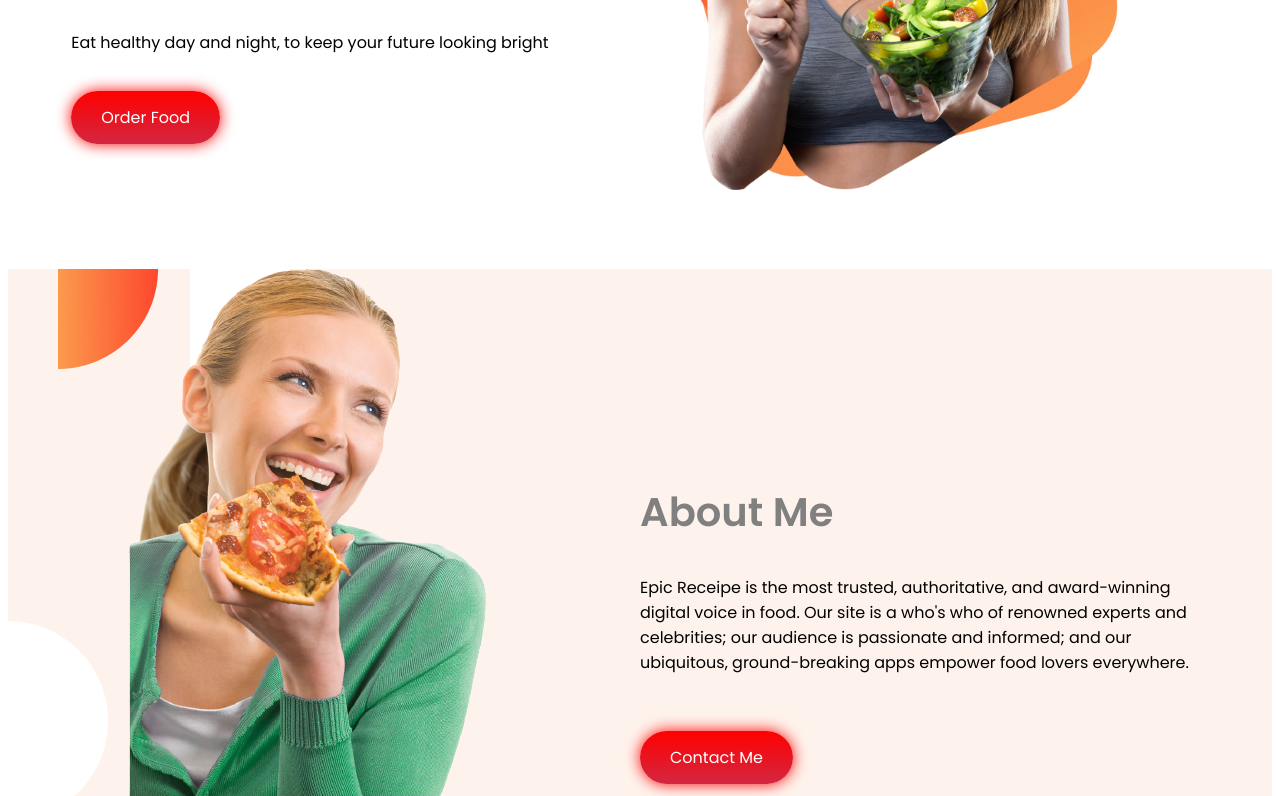
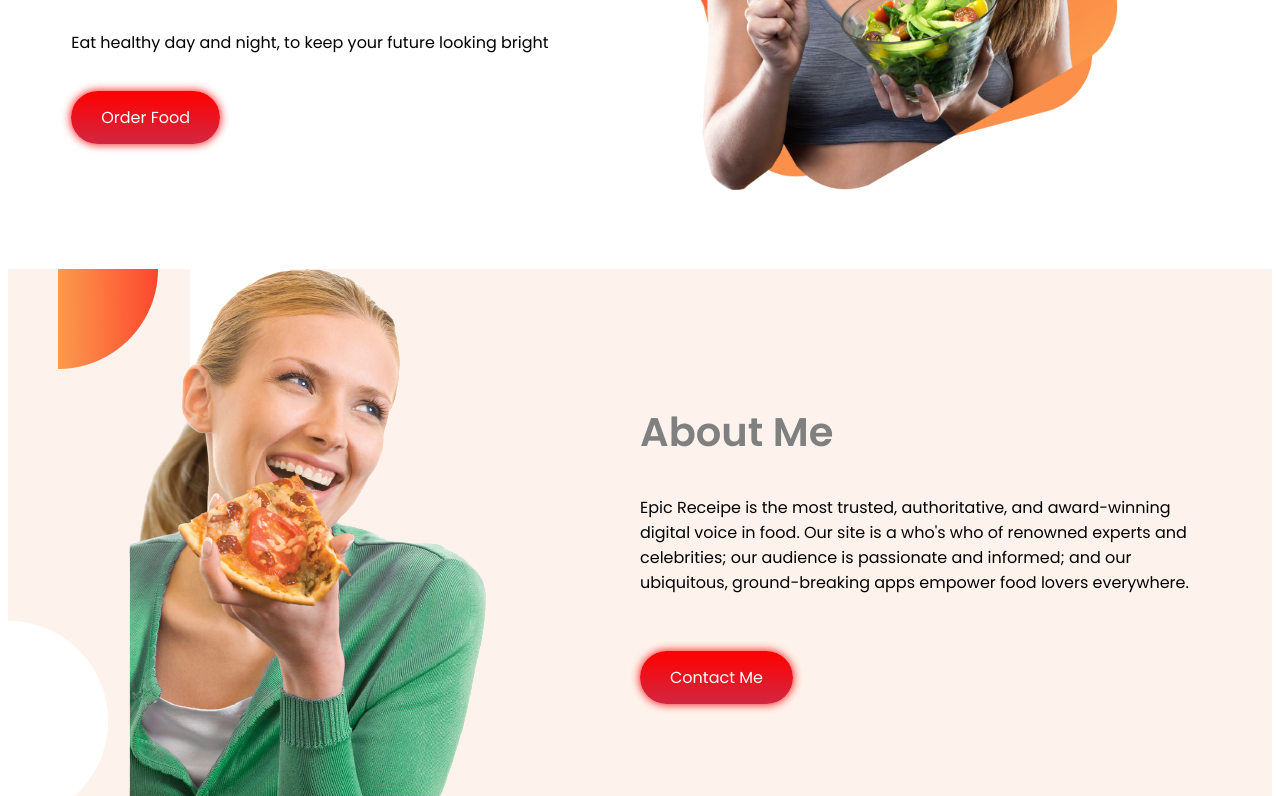
Before and after one commit to Ajij-khaan/Epic-Receipe, a plain HTML site: page index.html in a window 1280 px wide. Shown: the part 406-1202 px from the top of the page. Drawn offline with Linux system fonts and the light colour scheme.

Commit message:
Last Done

```diff
--- a/style.css
+++ b/style.css
@@ -45,19 +45,19 @@ h1{
     color: white;
     background-image: linear-gradient(#ff0000, #d32741);
     border-radius: 100px;
-    box-shadow: 0px 0px 15px #ff0000;
+    box-shadow: 0px 0px 10px #ff0000;
 }
 
 .about-me{
     display: flex;
     background-image: url(images/shapes/7.png);
     background-repeat: no-repeat;
-    padding: 0px 5% 0px 5%;
+    padding: 0px 5% 00px 5%;
 }
 
 
 #text-about-me{
-    padding-top: 180px;
+    padding-top: 100px;
     color: gray;
 
 }
```
